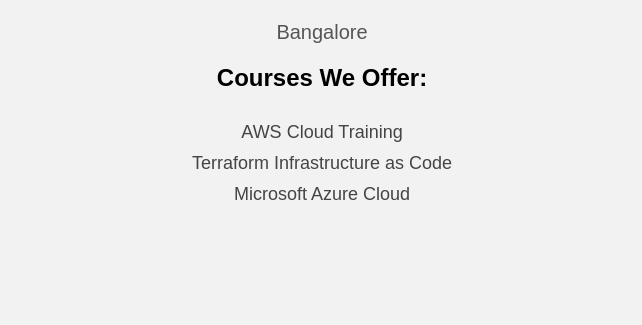
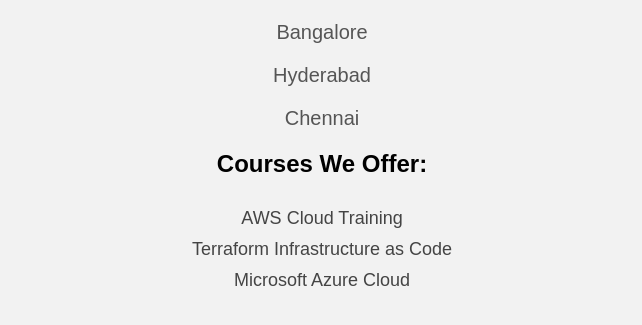
Before and after one commit to dlatheef/jenkins-git, a plain HTML site: page index.html in a window 1280 px wide. Shown: the part 157-482 px from the top of the page, without its empty margins (318-960 px from the left). Drawn offline with Linux system fonts and the light colour scheme.

Commit message:
Update index.html

```diff
--- a/index.html
+++ b/index.html
@@ -2,7 +2,7 @@
 <html lang="en">
 <head>
     <meta charset="UTF-8">
-    <title>Welcome to Ladsoft Technologies Bangalore Hyderabad </title>
+    <title>Welcome to Ladsoft Technologies </title>
     <style>
         body {
             background-color: #f2f2f2;
@@ -33,6 +33,8 @@
 <body>
     <h1>Welcome to Ladsoft Technologies</h1>
     <p>Bangalore</p>
+    <p>Hyderabad</p>
+    <p>Chennai</p>
 
     <h2>Courses We Offer:</h2>
     <ul>
```
